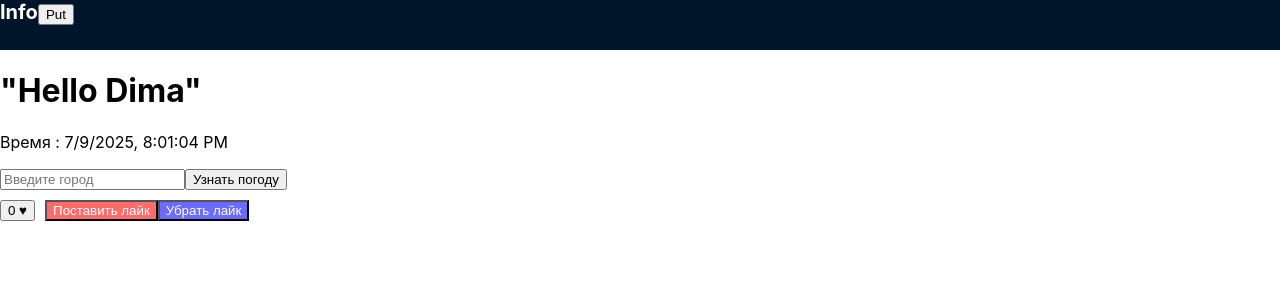
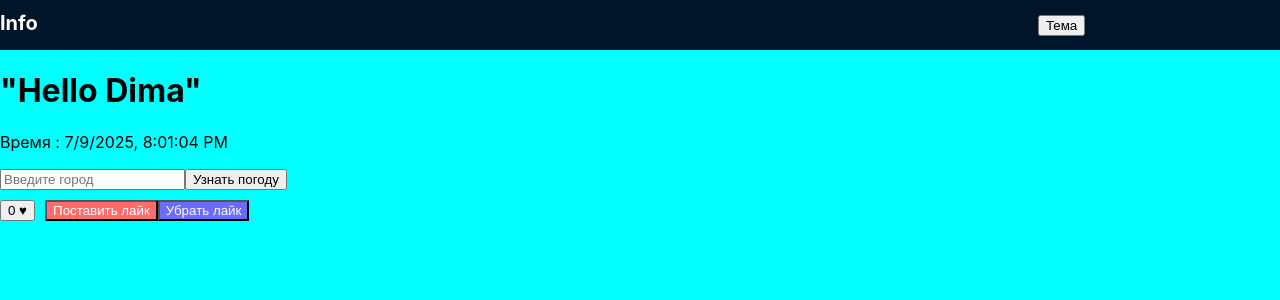
Before and after one commit to exsize426/learn_javascript, a React (Vite) app: page / in a window 1280 px wide. Shown: the top 300 px of the page. Built offline with nearby package versions, Linux system fonts and the light colour scheme.

Commit message:
feature(*): change background document

```diff
--- a/Components/App.jsx
+++ b/Components/App.jsx
@@ -1,4 +1,4 @@
-import React from 'react';
+import React, { useEffect } from 'react';
 import { useState } from 'react';
 import FirstComponent from "../Components/FirstComponent"
 import Weather from './Weather';
@@ -8,12 +8,29 @@ import Header from './Header';
 
 
 export default function App() {
+    const [theme, setTheme] = useState(false)
     const [now, setNow] = useState(new Date());
     setInterval(() => setNow(new Date()), 1000)
 
+    const change = () => {
+        setTheme(!theme)
+    }
+
+    useEffect(() => {
+         if (theme) {
+            document.documentElement.classList.add("grey-btn");
+            document.documentElement.classList.remove("blue-btn");
+
+        } else {
+            document.documentElement.classList.add("blue-btn");
+            document.documentElement.classList.remove("grey-btn");
+        }
+    },[theme])
+
+
     return (
-        <div>
-            <Header />
+        <div className={theme ? "grey-btn" : "blue-btn"}>
+            <Header changeTheme = {change} theme = {theme}/>
             <FirstComponent name = {'Dima'} date = {now.toLocaleString()}  />
             <Weather />
             <LikeCounter />
--- a/Components/Header.jsx
+++ b/Components/Header.jsx
@@ -2,14 +2,9 @@ import React from "react";
 import { useState } from "react";
 
 
-export default function Header () {
-    const [theme, setTheme] = useState(false)
+export default function Header (props) {
 
-    const change = () => {
-        setTheme(!theme)
-    }
-
-    const isColor = theme ? 'grey-btn': 'blog-header';
+    const isColor = props.theme ? 'blue-btn': 'blog-header';
 
     return (
         <header
@@ -18,9 +13,10 @@ export default function Header () {
             <div>
             Info
             <button
-                onClick={change}
+                className="button-header"
+                onClick={props.changeTheme}
 
-            > Put
+            > Тема
             </button>
             </div>
 
--- a/Components/LikeCounter.jsx
+++ b/Components/LikeCounter.jsx
@@ -12,7 +12,7 @@ export default function LikeCounter () {
 
 
     useEffect(() => {
-        console.log("Я отрисовался")
+        document.title = `My draft ${count}` ;
 
         if(count >= 1) {
             setAnswer("happy")
--- a/index.css
+++ b/index.css
@@ -14,14 +14,21 @@ body {
     font-weight: bold;
 }
 
+.button-header {
+    margin-left:  1000px;
+    margin-top: 15px;
+}
+
 .grey-btn {
-   background-color: #808080 ;
+   background-color: #F0FFFF;
    color: #000000;
 }
 
 .blue-btn {
     background-color: #00FFFF;
     color: #000000;
+    width: 100%;
+    height: 50px;
 }
 
 .heart-button {
```
